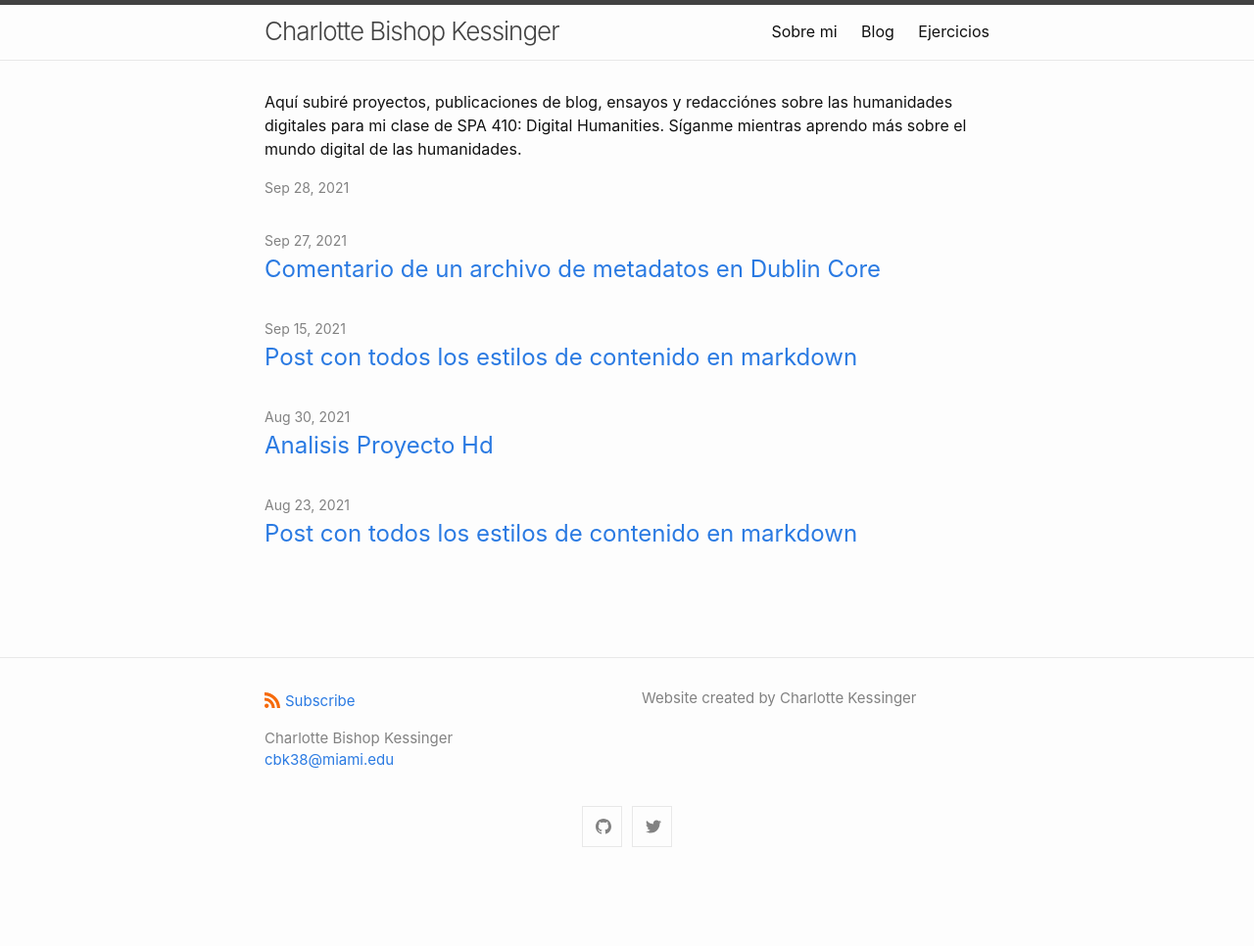
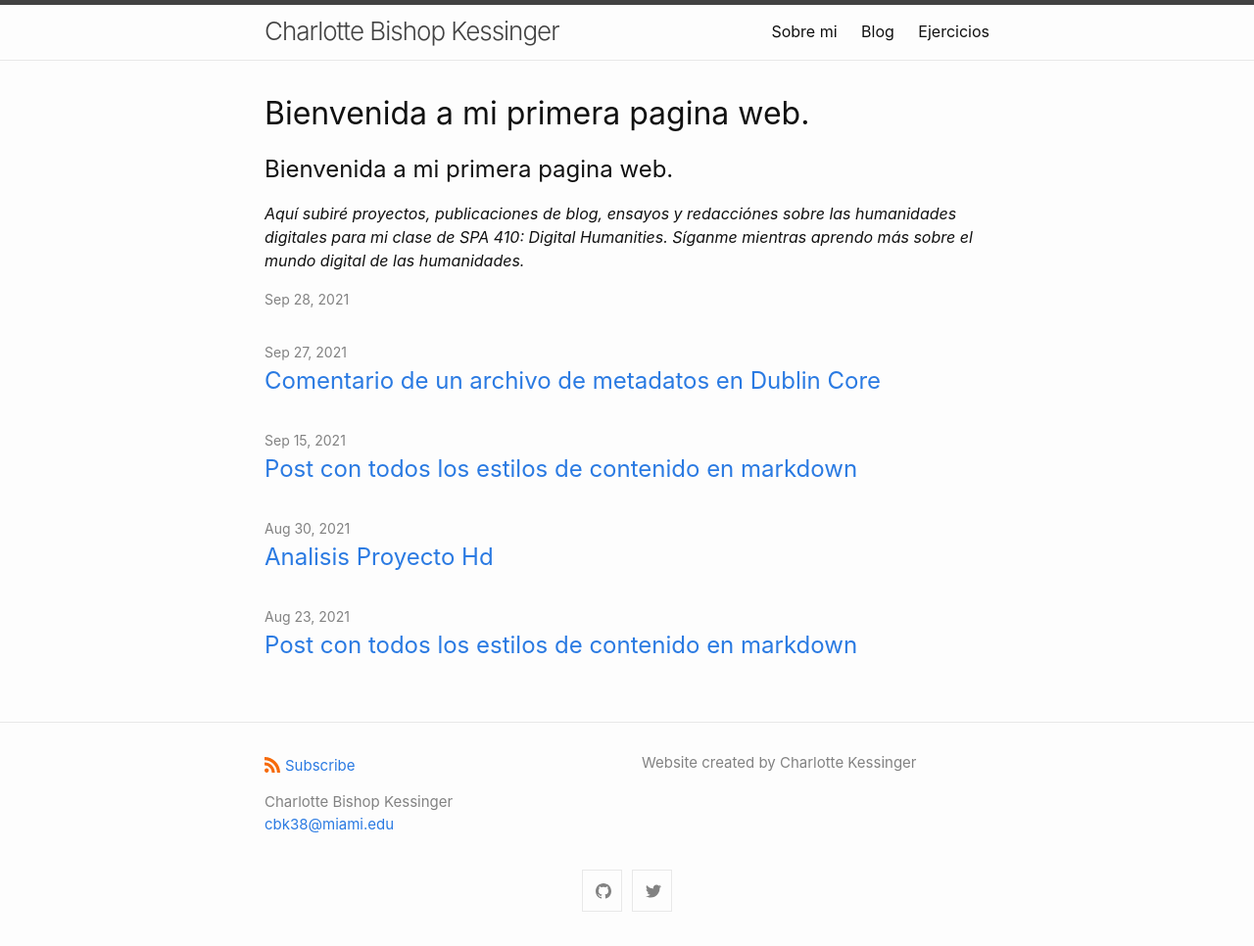
Before and after one commit to charkessinger/charkessinger.github.io, a Jekyll site: the page built from index.md, in a window 1280 px wide. Shown: the whole page at 98% size. Built offline with Jekyll 4.4.1, drawn with Linux system fonts in a browser that asks for light colours; our own code applies the rules of GitHub Pages for plain Markdown files; before the commit the page ends 900 px from its top, so only the background shows below that.

Commit message:
Update index.md

```diff
--- a/index.md
+++ b/index.md
@@ -8,5 +8,6 @@
 layout: home
 ---
 
+## Bienvenida a mi primera pagina web.
 
-Aquí subiré proyectos, publicaciones de blog, ensayos y redacciónes sobre las humanidades digitales para mi clase de SPA 410: Digital Humanities. Síganme mientras aprendo más sobre el mundo digital de las humanidades.
+*Aquí subiré proyectos, publicaciones de blog, ensayos y redacciónes sobre las humanidades digitales para mi clase de SPA 410: Digital Humanities. Síganme mientras aprendo más sobre el mundo digital de las humanidades.*
```
